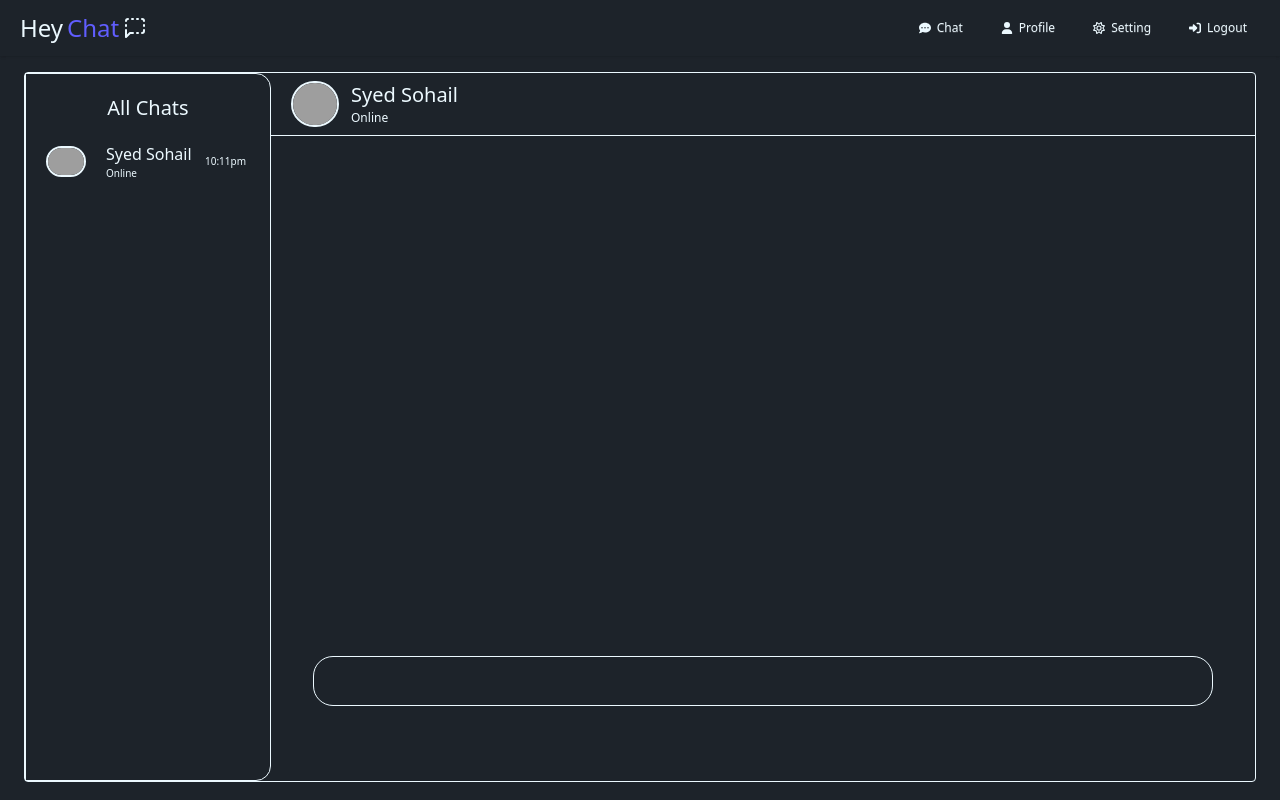
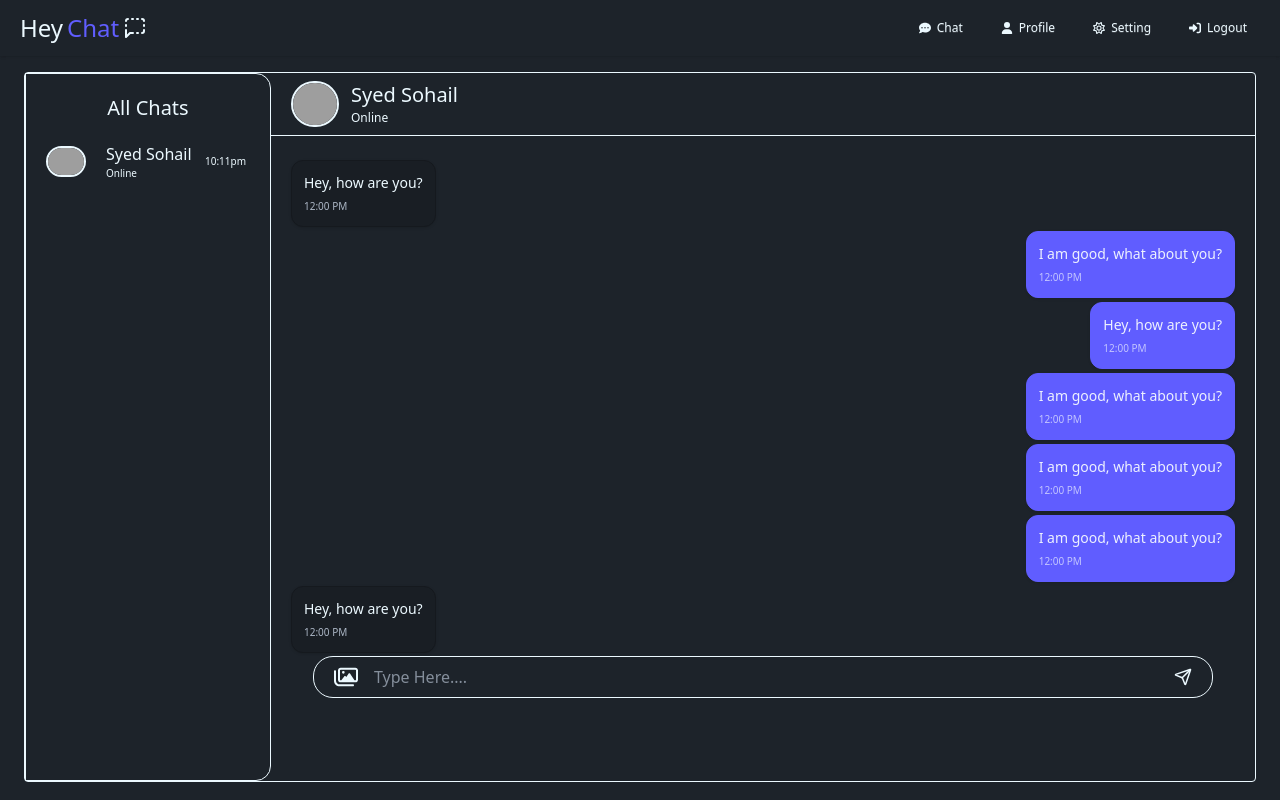
Before and after one commit to SyedSohail786/chat-app, a React (Vite) app in the folder frontend/: page / in a window 1280 px wide. Built offline with nearby package versions, Linux system fonts and the light colour scheme; grey boxes are pictures that could not be loaded; a web font is replaced by a local one.

Commit message:
chat section

```diff
--- a/frontend/src/pages/HomePage.jsx
+++ b/frontend/src/pages/HomePage.jsx
@@ -1,7 +1,21 @@
 import AllChats from "../components/AllChats";
 import "../index.css"
+import { FaRegImages } from "react-icons/fa6";
+import { Send } from "lucide-react";
 
 export default function HomePage() {
+   const previewMessage = [
+    { id: 1, msg: "Hey, how are you?", isSent: false },
+    { id: 2, msg: "I am good, what about you?", isSent: true },
+    { id: 3, msg: "Hey, how are you?", isSent: true },
+    { id: 4, msg: "I am good, what about you?", isSent: true },
+    { id: 5, msg: "I am good, what about you?", isSent: true },
+    { id: 6, msg: "I am good, what about you?", isSent: true },
+    { id: 7, msg: "Hey, how are you?", isSent: false },,
+    { id: 8, msg: "Hey, how are you?", isSent: false },,
+    { id: 9, msg: "Hey, how are you?", isSent: false },,
+    { id: 10, msg: "Hey, how are you?", isSent: false },
+  ];
   return (
     <>
     <div className="max-w-[1450px] mx-auto  border rounded grid grid-cols-[20%_auto]" style={{ height: 'calc(100vh - 90px)' }}>
@@ -24,12 +38,48 @@ export default function HomePage() {
         </div>
 
         {/* Chat Section */}
-        <div className="h-130 ">
+        <div className="h-130 overflow-hidden">
+          <div className="h-full overflow-y-auto p-5">
+              {previewMessage.map((message) => (
+                <div
+                  key={message.id}
+                  className={`flex my-1 ${message.isSent ? "justify-end" : "justify-start"}`}
+                >
+                  <div
+                    className={`
+                      max-w-[80%] rounded-xl p-3 shadow-sm border
+                      ${message.isSent ? "bg-primary text-primary-content border-primary" : "bg-base-200 border-base-300"}
+                    `}
+                  >
+                    <p className="text-sm max-sm:text-[10px]">{message.msg}</p>
+                    <p
+                      className={`text-[10px] mt-1.5 max-sm:text-[8px] ${message.isSent ? "text-primary-content/70"
+                        : "text-base-content/70"
+                        }`}
+                    >
+                      12:00 PM
+                    </p>
+                  </div>
+                </div>
+              ))}
+
+          </div>
 
         </div>
 
         {/* Chat Input Section */}
-        <div className="max-w-[900px] border py-6 mx-auto rounded-[20px]">
+        <div className="max-w-[900px] border mx-auto rounded-[20px] pl-5 flex justify-between items-center overflow-hidden">
+          <label htmlFor="media-upload">
+              <input type="file" className="hidden" accept="image/*"  id="media-upload"/>
+              <FaRegImages className=" text-2xl mr-2"/>
+          </label>
+
+          <form className="flex w-full ">
+            <input type="text" placeholder="Type Here...." className="w-full outline-none rounded-[10px] p-2"/>
+            <button type="submit" className="ml-2 hover:bg-error rounded-[15px] px-5 py-2"><Send size={18} /></button>
+          </form>
+
+
 
         </div>
 
--- a/frontend/src/pages/SettingPage.jsx
+++ b/frontend/src/pages/SettingPage.jsx
@@ -1,7 +1,6 @@
 import { ThemeSet } from "../store/ThemeStore";
 import { THEMES } from "../Themes/themes";
 import { Send } from "lucide-react";
-import { Sparkles } from 'lucide-react';
 
 export default function SettingPage() {
   const previewMessage = [
@@ -74,7 +73,8 @@ export default function SettingPage() {
                   >
                     <p className="text-sm max-sm:text-[10px]">{message.msg}</p>
                     <p
-                      className={`text-[10px] mt-1.5 max-sm:text-[8px] ${message.isSent ? "text-primary-content/70" : "text-base-content/70"
+                      className={`text-[10px] mt-1.5 max-sm:text-[8px] ${message.isSent ? "text-primary-content/70"
+                        : "text-base-content/70"
                         }`}
                     >
                       12:00 PM
```
